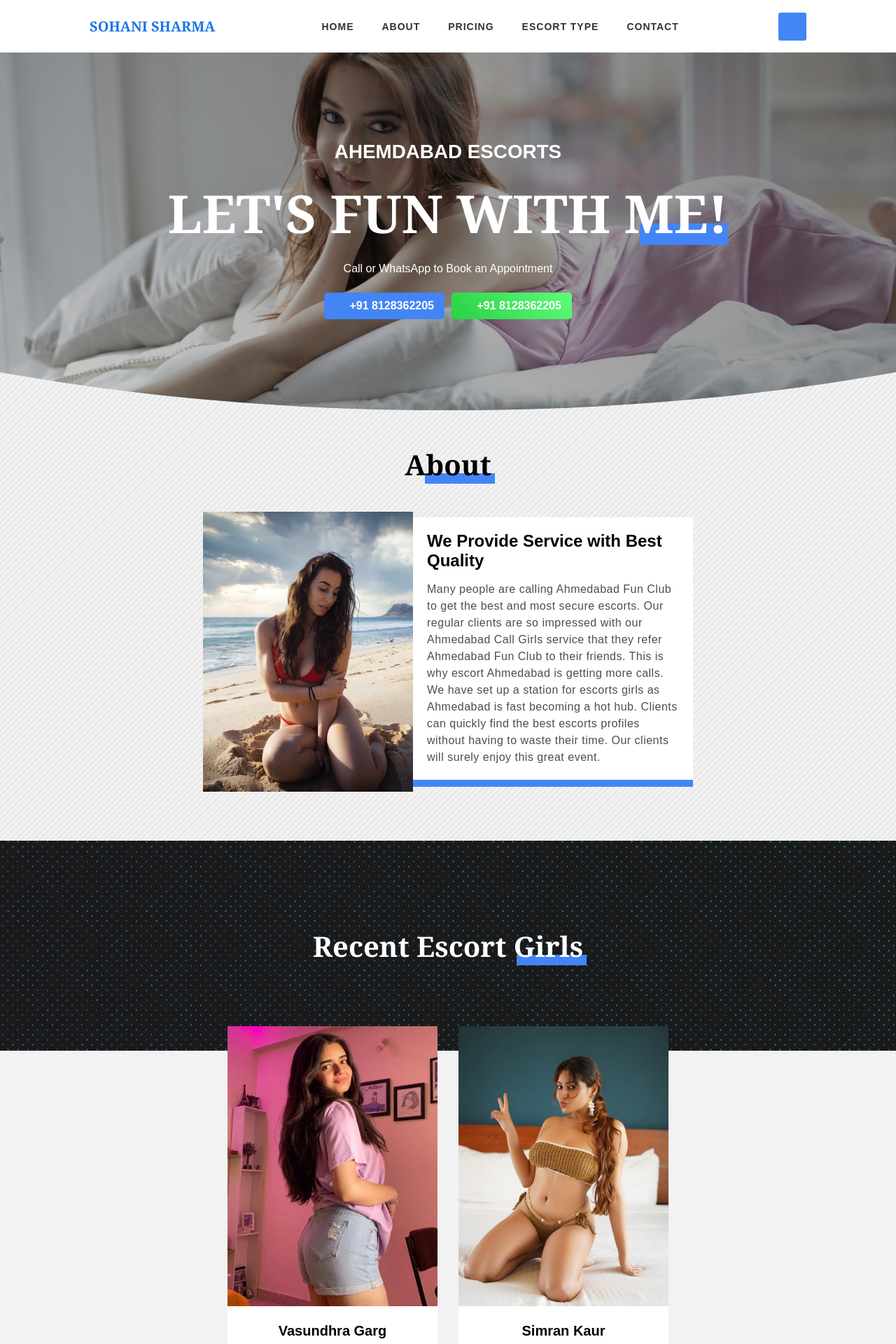
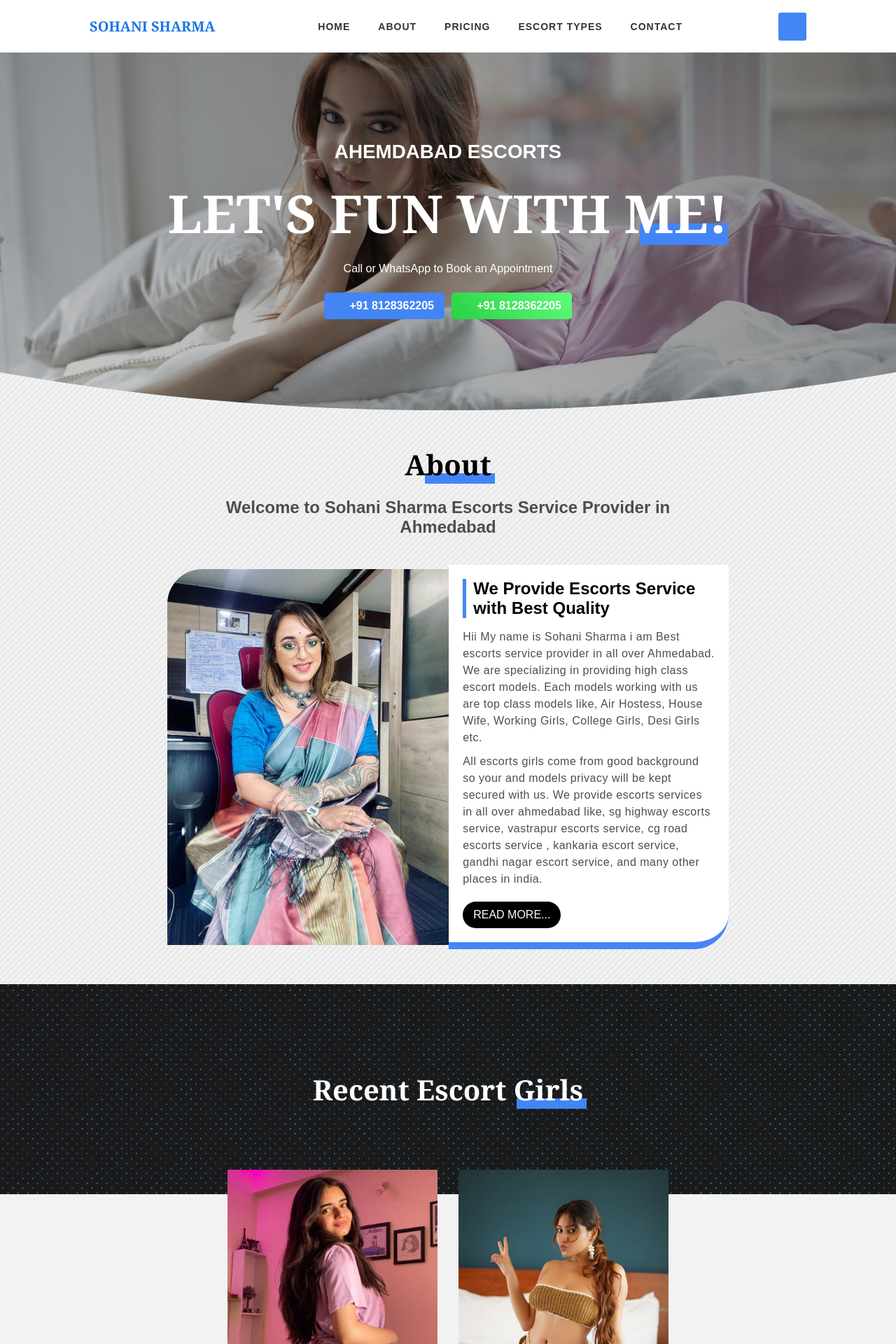
Before and after one commit to zl9/sohanisharma, a Jekyll site: the page built from index.html, in a window 1280 px wide. Shown: the top 1920 px of the page at 70% size. Built offline with Jekyll 4.4.1, drawn with Linux system fonts in a browser that asks for light colours; the list of posts is cut into pages by our own code.

Commit message:
Add files via upload

```diff
--- a/_layouts/default.html
+++ b/_layouts/default.html
@@ -35,7 +35,7 @@
       <a href='/' data-il=''>HOME</a>
       <a href='/about' data-il=''>ABOUT</a>
       <a href='/pricing' data-il=''>PRICING</a>
-      <a href='/service' data-il=''>ESCORT TYPE</a>
+      <a href='/escort-types' data-il=''>ESCORT TYPES</a>
       <!-- <a href='/gallery' data-il=''>GALLERY</a> -->
       <!-- <a href='/blog' data-il=''>BLOG</a> -->
       <a href='/contact' data-il=''>CONTACT</a>
--- a/_layouts/post.html
+++ b/_layouts/post.html
@@ -21,7 +21,7 @@ post_class: post-template
 	}
 </style>
 
-<section id='shider' style="background-image:linear-gradient(0deg, hsla(0, 0%, 0%, 0.5) 0%, hsla(0, 0%, 0%, 0.5) 100%), url('/img/{{ page.img[0] }}');background-position: center;">
+<section id='shider' style="background-image:linear-gradient(0deg, hsla(0, 0%, 0%, 0.5) 0%, hsla(0, 0%, 0%, 0.5) 100%), url('/img/{{ page.img[0] }}');background-position: center;background-size: cover;">
     <h1><span>{{page.title}}</span></h1>
     <div id='gpag' style="position: absolute;bottom: 20px;left: 50%;transform: translateX(-50%);"><a href="/" style="color: #cccccc;">Home</a> <a>/ {{page.title}}</a></div>
 </section>
--- /dev/null
+++ b/about.html
@@ -0,0 +1,5 @@
+---
+layout: default
+---
+
+about
--- /dev/null
+++ b/escort-types.html
@@ -0,0 +1,5 @@
+---
+layout: default
+---
+
+ESCORT TYPES
--- a/index.html
+++ b/index.html
@@ -25,6 +25,13 @@ layout: default
         display: flex;align-items: center;padding-top:40px;justify-content: center;
       }
 
+      #abt_box a{
+        padding: 10px 15px;margin-top: 20px;display: inline-block;background: black;color: white;border-radius: 25px;
+      }
+      #abt_box a:hover{
+        background:#1a73e8;
+      }
+
 
       @media (max-width:800px){
         #abt_box{
@@ -37,21 +44,25 @@ layout: default
 
     <h1>About</h1>
 
-    <style>
-
-    </style>
-
-
+    <h2 style="text-align:center;margin-top:20px;padding:0 var(--row_widh);color:hsl(0, 0%, 30%);">Welcome to Sohani Sharma Escorts Service Provider in Ahmedabad</h2>
 
     <div id='abt_box'>
 
-        <div style='aspect-ratio:3/4;background:#f2f2f2;height:400px; display:flex;' id="dygl">
-          <img src="img/p7.jpg" style='width:100%;object-fit: cover;' alt="">
+        <div style='aspect-ratio:3/4;background:#f2f2f2;max-width:calc(300px + 10%);width:100%; display:flex;border-radius: 50px 0 0 0;overflow: hidden;' id="dygl">
+          <img src="img/my-name-is-sohani-sharma-and-i-am-best-escorts-service-provider.jpg" style='width:100%;object-fit: cover;' alt="">
         </div>
 
-      <div style="background: white;padding:20px;max-width:400px;border-bottom: 10px solid #4385f5;border-radius: 0 0px 50p">
-        <h2 style="margin-bottom:15px;">We Provide Service with Best Quality</h2>
-        <p style="line-height:1.5;letter-spacing:.5px;color: hsl(0, 0%, 30%);">Many people are calling Ahmedabad Fun Club to get the best and most secure escorts. Our regular clients are so impressed with our Ahmedabad Call Girls service that they refer Ahmedabad Fun Club to their friends. This is why escort Ahmedabad is getting more calls. We have set up a station for escorts girls as Ahmedabad is fast becoming a hot hub. Clients can quickly find the best escorts profiles without having to waste their time. Our clients will surely enjoy this great event.</p>
+      <div style="background: white;padding:20px;max-width:400px;border-bottom: 10px solid #4385f5;border-radius: 0 0px 50px">
+        <h2 style="margin-bottom:15px;border-left: 5px solid #4385f5;padding-left: 10px;">We Provide Escorts Service with Best Quality</h2>
+        <p style="line-height:1.5;letter-spacing:.5px;color: hsl(0, 0%, 30%);margin-bottom:10px;">Hii My name is Sohani Sharma i am Best escorts service provider in all over Ahmedabad. We are specializing in providing high class escort models. Each models working with us are top class models like, Air Hostess, House Wife, Working Girls, College Girls, Desi Girls etc.</p>
+
+        <p style="line-height:1.5;letter-spacing:.5px;color: hsl(0, 0%, 30%);">All escorts girls come from good background so your and models privacy will be kept secured with us. We provide escorts services in all over ahmedabad like, sg highway escorts service, vastrapur escorts service, cg road escorts service , kankaria escort service, gandhi nagar escort service, and many other places in india.</p>
+
+        <a href="/about">READ MORE...</a>
+
+        <!-- Sohani sharma escorts has long history of fulfilled customers with the most ideal escort benefits in ahmedabad escort service. Top vip women are standing by to meet you in any event you like. May be a social date, city touring with a model or go with you to theater or some other get-together with excellent blonde brunette busty youthful or slim hot escort girl. -->
+
+        <!-- <p style="line-height:1.5;letter-spacing:.5px;color: hsl(0, 0%, 30%);">Many people are calling Ahmedabad Fun Club to get the best and most secure escorts. Our regular clients are so impressed with our Ahmedabad Call Girls service that they refer Ahmedabad Fun Club to their friends. This is why escort Ahmedabad is getting more calls. We have set up a station for escorts girls as Ahmedabad is fast becoming a hot hub. Clients can quickly find the best escorts profiles without having to waste their time. Our clients will surely enjoy this great event.</p> -->
 
         <!-- <p style="line-height:1.5;letter-spacing:.5px;">Sex partners and hot call girls in Ahmedabad are excited to give you the best experiences of dating and sex meeting. Hire the sexiest girl out of thousands of professional advertisers who are ready to offer escort services in Ahmedabad. Check out the new ads of blonde, busty, and curvy call girls to experience the intense sexual pleasure. Browse the related adult advertisements on Oklute and contact your favorite sex partner for the most fascinating call girl services in Ahmedabad. Professional escorts can post a classified ad for free on Oklute to find interested male clients in Ahmedabad.</p> -->
       </div>
--- a/style.css
+++ b/style.css
@@ -78,7 +78,7 @@ right: 0;
 
 
 #abut{
-  padding:50px var(--row_widh) 70px;
+  padding:50px var(--row_widh);
 }
 #abut h1,#galry h1{
   text-align: center;font-size:40px;font-family:Georgia;
```
Also changed, not shown: img/my-name-is-sohani-sharma-and-i-am-best-escorts-service-provider.jpg (added).
